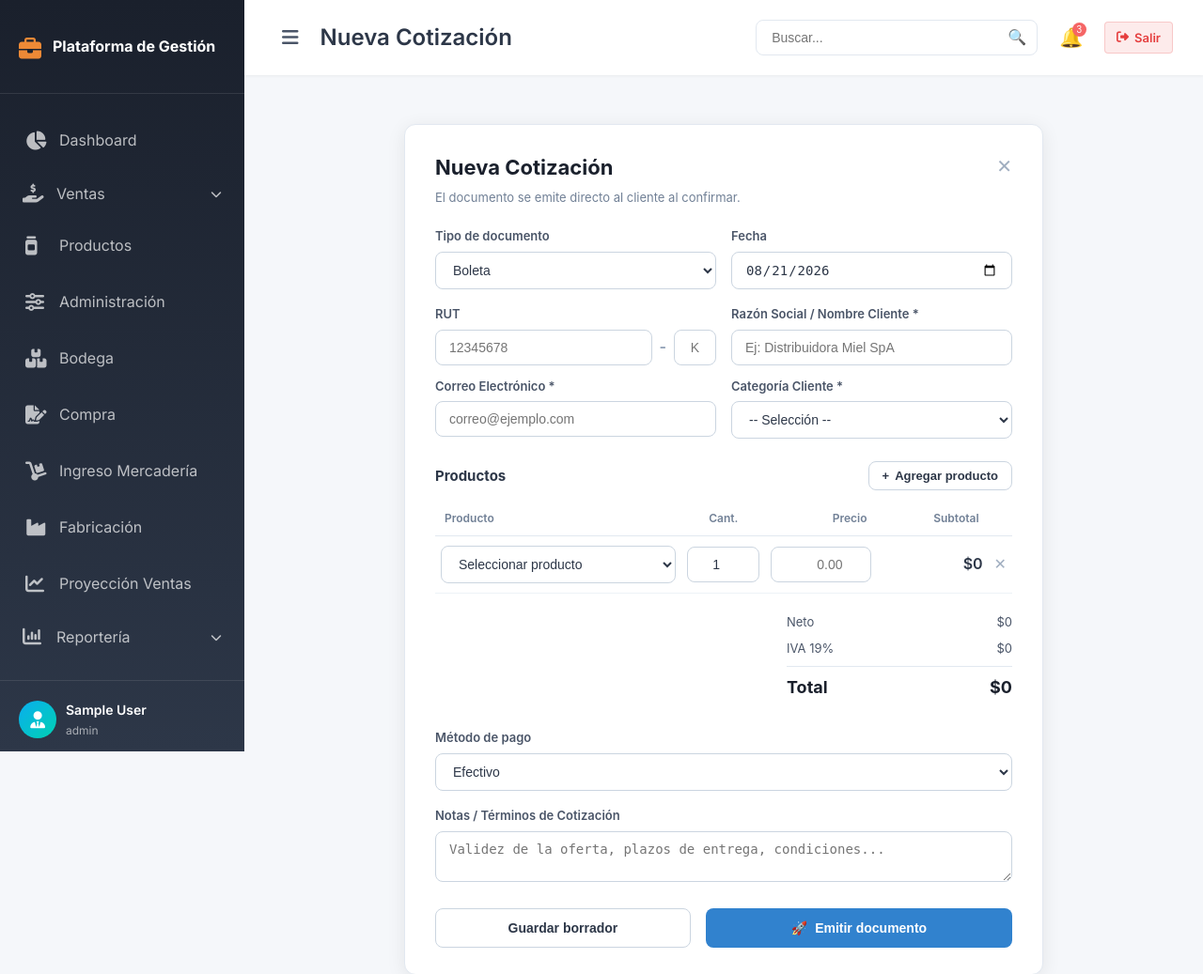
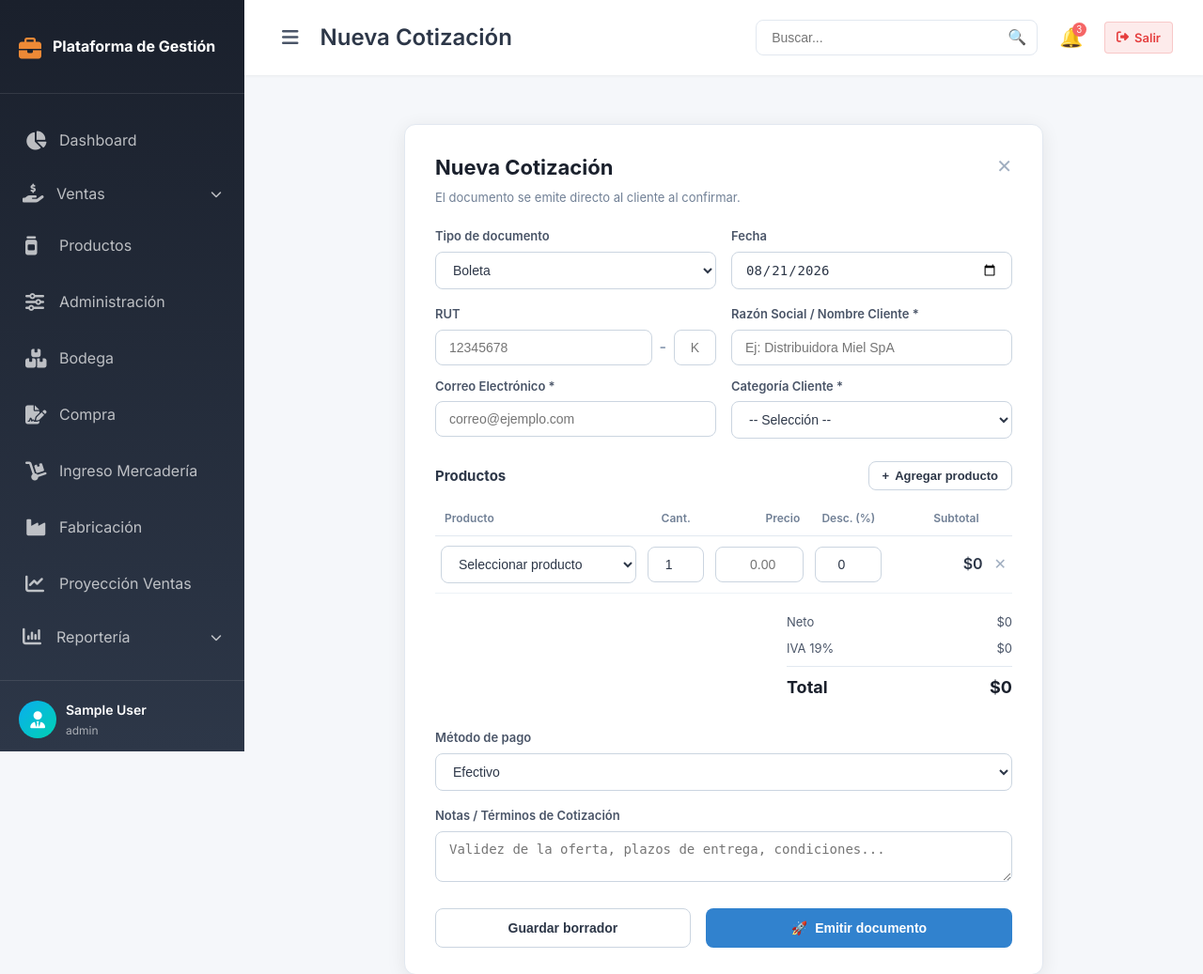
Before and after one commit to cplazaibarra/sistema-facturacion, a Flask app: page /ventas/cotizacion/nueva in a window 1280 px wide. Shown: the top 1037 px of the page at 94% size. Run offline with Flask 3, Linux system fonts and the light colour scheme; the visitor is signed in with stand-in values (Sample User, id 1); data that the repository does not hold is empty; parts of the project's set-up code (start-up, migrations or seed data) failed here and were passed over; some libraries are stand-ins or nearby versions.

Commit message:
Feature: Add Descuento (%) column to quotation item rows with live subtotal/total calculations and persistence

```diff
--- a/routes/ventas.py
+++ b/routes/ventas.py
@@ -711,6 +711,7 @@ def nueva_cotizacion():
         product_ids = request.form.getlist('product_id[]')
         quantities = request.form.getlist('quantity[]')
         unit_prices = request.form.getlist('unit_price[]')
+        discounts = request.form.getlist('discount[]')
 
         # Guardar / Actualizar datos del cliente en la base de datos (con RUT como llave primaria)
         from db import upsert_client_by_rut
@@ -743,12 +744,14 @@ def nueva_cotizacion():
         # Cargar productos para buscar nombres
         all_prods = {str(p['id']): p for p in list_products()}
 
-        for p_id, qty, price in zip(product_ids, quantities, unit_prices):
+        for idx, (p_id, qty, price) in enumerate(zip(product_ids, quantities, unit_prices)):
             if not p_id or not qty or not price:
                 continue
             qty_int = int(qty)
             price_float = float(price)
-            subtotal = qty_int * price_float
+            discount_float = float(discounts[idx]) if idx < len(discounts) and discounts[idx] else 0.0
+
+            subtotal = qty_int * price_float * (1.0 - (discount_float / 100.0))
             total_amount += subtotal
 
             prod_info = all_prods.get(p_id, {})
@@ -757,7 +760,8 @@ def nueva_cotizacion():
                 "product_name": prod_info.get('name', 'Producto Desconocido'),
                 "quantity": qty_int,
                 "price": price_float,
-                "subtotal": subtotal
+                "discount": discount_float,
+                "subtotal": round(subtotal, 2)
             })
 
         if not products_list:
--- a/templates/cotizaciones.html
+++ b/templates/cotizaciones.html
@@ -239,6 +239,7 @@
                         <th style="padding: 8px 12px;">Producto</th>
                         <th style="padding: 8px 12px; text-align: center;">Cant.</th>
                         <th style="padding: 8px 12px; text-align: right;">Precio Unit.</th>
+                        <th style="padding: 8px 12px; text-align: center;">Desc. (%)</th>
                         <th style="padding: 8px 12px; text-align: right;">Subtotal</th>
                     </tr>
                 </thead>
@@ -387,12 +388,14 @@ function openCotizacionDetail(sale) {
             const pName = p.product_name || p.name || 'Producto';
             const pQty = p.quantity || 1;
             const pPrice = p.price || p.unit_price || 0;
-            const pSub = p.subtotal || (pQty * pPrice);
+            const pDisc = p.discount || 0;
+            const pSub = p.subtotal || (pQty * pPrice * (1 - (pDisc / 100)));
 
             tr.innerHTML = `
                 <td style="padding: 10px 12px; font-weight: 500;">${pName}</td>
                 <td style="padding: 10px 12px; text-align: center;">${pQty}</td>
                 <td style="padding: 10px 12px; text-align: right;">$${Math.round(pPrice).toLocaleString('es-CL')}</td>
+                <td style="padding: 10px 12px; text-align: center;">${pDisc}%</td>
                 <td style="padding: 10px 12px; text-align: right; font-weight: 600;">$${Math.round(pSub).toLocaleString('es-CL')}</td>
             `;
             tbody.appendChild(tr);
--- a/templates/nueva_cotizacion.html
+++ b/templates/nueva_cotizacion.html
@@ -315,10 +315,11 @@
         <table class="items-table">
             <thead>
                 <tr>
-                    <th style="width: 45%;">Producto</th>
-                    <th style="width: 15%; text-align: center;">Cant.</th>
-                    <th style="width: 20%; text-align: right;">Precio</th>
-                    <th style="width: 20%; text-align: right;">Subtotal</th>
+                    <th style="width: 38%;">Producto</th>
+                    <th style="width: 12%; text-align: center;">Cant.</th>
+                    <th style="width: 18%; text-align: right;">Precio</th>
+                    <th style="width: 14%; text-align: center;">Desc. (%)</th>
+                    <th style="width: 18%; text-align: right;">Subtotal</th>
                     <th style="width: 30px;"></th>
                 </tr>
             </thead>
@@ -392,7 +393,7 @@ document.addEventListener('DOMContentLoaded', () => {
         return '$' + Math.round(val).toLocaleString('es-CL');
     }
 
-    function createRow(selectedProdId = null, initialQty = 1, initialPrice = null) {
+    function createRow(selectedProdId = null, initialQty = 1, initialPrice = null, initialDiscount = 0) {
         const tr = document.createElement('tr');
         tr.className = 'product-row-tr';
 
@@ -455,6 +456,21 @@ document.addEventListener('DOMContentLoaded', () => {
 
         tdPrice.appendChild(priceInput);
 
+        // Columna Descuento (%)
+        const tdDiscount = document.createElement('td');
+        tdDiscount.style.textAlign = 'center';
+        const discountInput = document.createElement('input');
+        discountInput.type = 'number';
+        discountInput.name = 'discount[]';
+        discountInput.className = 'form-field-input';
+        discountInput.style.textAlign = 'center';
+        discountInput.min = '0';
+        discountInput.max = '100';
+        discountInput.step = '1';
+        discountInput.placeholder = '0%';
+        discountInput.value = initialDiscount || 0;
+        tdDiscount.appendChild(discountInput);
+
         // Columna Subtotal
         const tdSub = document.createElement('td');
         tdSub.style.textAlign = 'right';
@@ -504,21 +520,28 @@ document.addEventListener('DOMContentLoaded', () => {
             updateRowSubtotal();
             calculateTotal();
         });
+        discountInput.addEventListener('input', () => {
+            updateRowSubtotal();
+            calculateTotal();
+        });
 
         function updateRowSubtotal() {
             const qty = parseFloat(qtyInput.value) || 0;
             const price = parseFloat(priceInput.value) || 0;
-            const sub = qty * price;
+            const discount = parseFloat(discountInput.value) || 0;
+            const sub = qty * price * (1 - (discount / 100));
             tdSub.textContent = formatMoney(sub);
         }
 
         tr.appendChild(tdProd);
         tr.appendChild(tdQty);
         tr.appendChild(tdPrice);
+        tr.appendChild(tdDiscount);
         tr.appendChild(tdSub);
         tr.appendChild(tdRemove);
 
         container.appendChild(tr);
+        updateRowSubtotal();
     }
 
     function calculateTotal() {
@@ -527,9 +550,11 @@ document.addEventListener('DOMContentLoaded', () => {
         rows.forEach(r => {
             const qtyInput = r.querySelector('input[name="quantity[]"]');
             const priceInput = r.querySelector('input[name="unit_price[]"]');
-            const qty = parseFloat(qtyInput.value) || 0;
-            const price = parseFloat(priceInput.value) || 0;
-            total += qty * price;
+            const discountInput = r.querySelector('input[name="discount[]"]');
+            const qty = parseFloat(qtyInput ? qtyInput.value : 0) || 0;
+            const price = parseFloat(priceInput ? priceInput.value : 0) || 0;
+            const discount = parseFloat(discountInput ? discountInput.value : 0) || 0;
+            total += qty * price * (1 - (discount / 100));
         });
 
         const neto = Math.round(total / 1.19);
@@ -547,7 +572,8 @@ document.addEventListener('DOMContentLoaded', () => {
             const selectEl = r.querySelector('select[name="product_id[]"]');
             const priceInputEl = r.querySelector('input[name="unit_price[]"]');
             const qtyInputEl = r.querySelector('input[name="quantity[]"]');
-            const tdSubEl = r.children[3];
+            const discountInputEl = r.querySelector('input[name="discount[]"]');
+            const tdSubEl = r.children[4];
 
             const productId = selectEl.value;
             const selectedCategory = categorySelect.value || 'default';
@@ -557,8 +583,9 @@ document.addEventListener('DOMContentLoaded', () => {
                 const price = prices[selectedCategory] || prices['default'] || 0.00;
                 priceInputEl.value = price;
 
-                const qty = parseFloat(qtyInputEl.value) || 0;
-                const sub = qty * price;
+                const qty = parseFloat(qtyInputEl ? qtyInputEl.value : 0) || 0;
+                const discount = parseFloat(discountInputEl ? discountInputEl.value : 0) || 0;
+                const sub = qty * price * (1 - (discount / 100));
                 if (tdSubEl) {
                     tdSubEl.textContent = formatMoney(sub);
                 }
@@ -629,7 +656,8 @@ document.addEventListener('DOMContentLoaded', () => {
             const pId = p.product_id || p.id;
             const pQty = p.quantity || 1;
             const pPrice = p.price || p.unit_price || 0;
-            createRow(pId, pQty, pPrice);
+            const pDisc = p.discount || 0;
+            createRow(pId, pQty, pPrice, pDisc);
         });
     {% else %}
         createRow();
```
